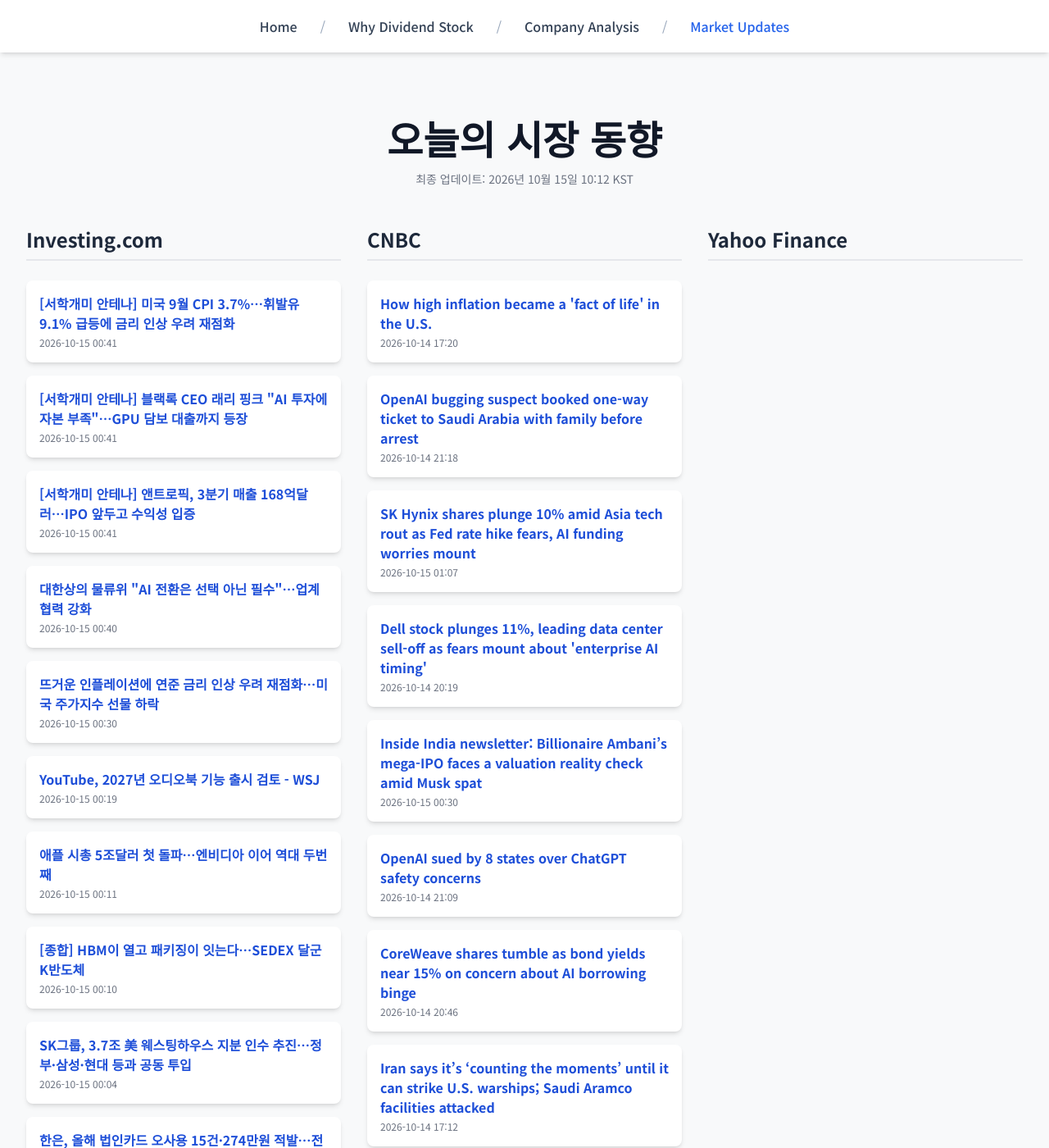
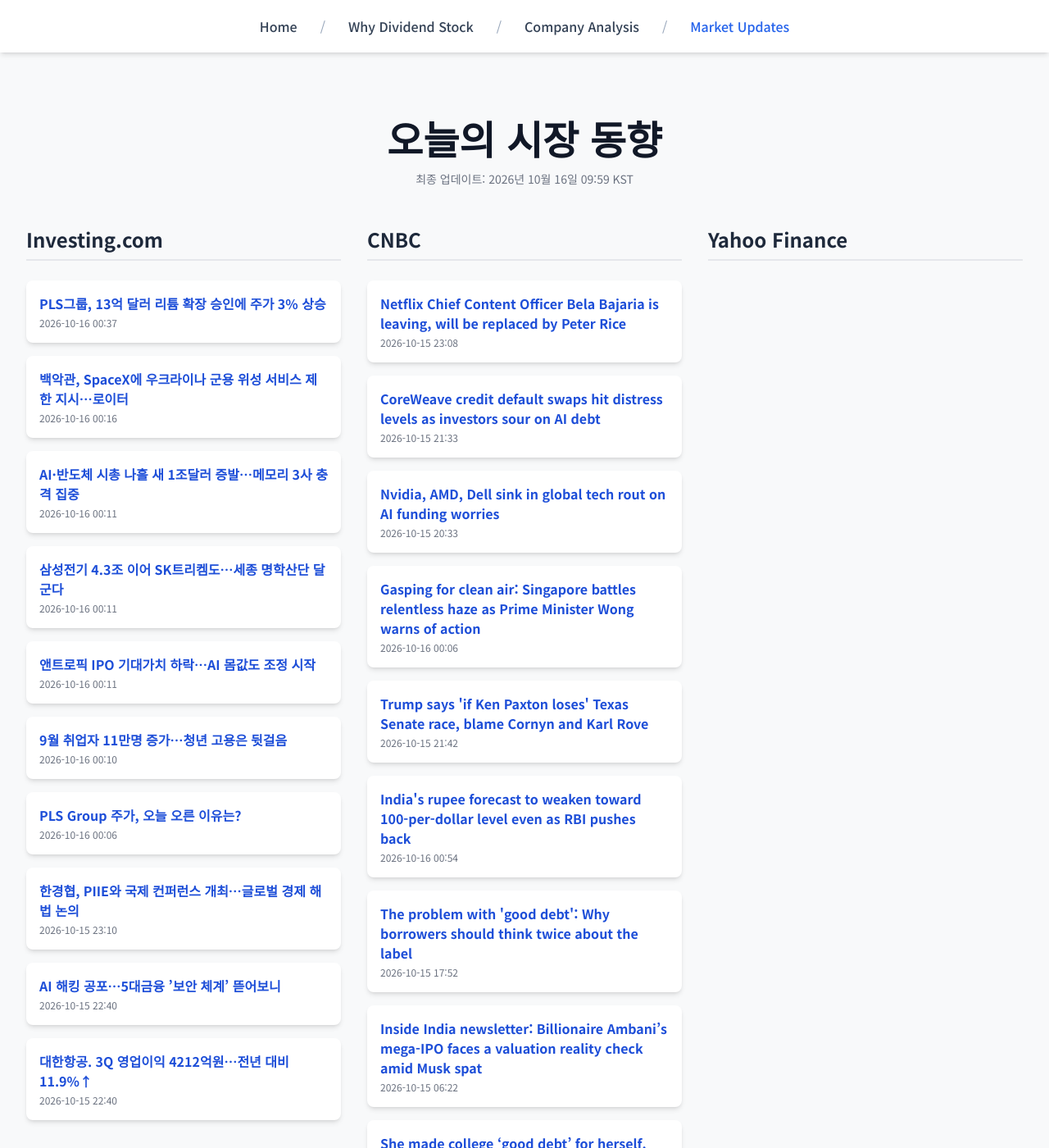
Before and after one commit to Kay-Hwang/my-company-analysis, a Jekyll site: the page built from market-updates.html, in a window 1280 px wide and 1400 px high. Shown: the whole window at 82% size. Built offline with Jekyll 4.4.1, drawn with Linux system fonts in a browser that asks for light colours; nearby versions of some CDN libraries; a script that is not in the unit is left out; some of the changed text lies outside the part shown.

Commit message:
Update daily data

```diff
--- a/_data/latest_data.json
+++ b/_data/latest_data.json
@@ -1,128 +1,128 @@
 {
-  "lastUpdated": "2026년 10월 15일 10:12 KST",
+  "lastUpdated": "2026년 10월 16일 09:59 KST",
   "news": {
     "investing": [
       {
-        "title": "[서학개미 안테나] 미국 9월 CPI 3.7%…휘발유 9.1% 급등에 금리 인상 우려 재점화",
-        "link": "https://kr.investing.com/news/stock-market-news/article-2127471",
-        "pubDate": "2026-10-15 00:41:22",
-        "summary": "[서학개미 안테나] 미국 9월 CPI 3.7%…휘발유 9.1% 급등에 금리 인상 우려 재점화"
+        "title": "PLS그룹, 13억 달러 리튬 확장 승인에 주가 3% 상승",
+        "link": "https://kr.investing.com/news/stock-market-news/article-2129148",
+        "pubDate": "2026-10-16 00:37:50",
+        "summary": "PLS그룹, 13억 달러 리튬 확장 승인에 주가 3% 상승"
       },
       {
-        "title": "[서학개미 안테나] 블랙록 CEO 래리 핑크 \"AI 투자에 자본 부족\"…GPU 담보 대출까지 등장",
-        "link": "https://kr.investing.com/news/stock-market-news/article-2127473",
-        "pubDate": "2026-10-15 00:41:20",
-        "summary": "[서학개미 안테나] 블랙록 CEO 래리 핑크 \"AI 투자에 자본 부족\"…GPU 담보 대출까지 등장"
+        "title": "백악관, SpaceX에 우크라이나 군용 위성 서비스 제한 지시…로이터",
+        "link": "https://kr.investing.com/news/stock-market-news/article-93CH-2129135",
+        "pubDate": "2026-10-16 00:16:29",
+        "summary": "백악관, SpaceX에 우크라이나 군용 위성 서비스 제한 지시…로이터"
       },
       {
-        "title": "[서학개미 안테나] 앤트로픽, 3분기 매출 168억달러…IPO 앞두고 수익성 입증",
-        "link": "https://kr.investing.com/news/stock-market-news/article-2127472",
-        "pubDate": "2026-10-15 00:41:01",
-        "summary": "[서학개미 안테나] 앤트로픽, 3분기 매출 168억달러…IPO 앞두고 수익성 입증"
+        "title": "AI·반도체 시총 나흘 새 1조달러 증발…메모리 3사 충격 집중",
+        "link": "https://kr.investing.com/news/stock-market-news/article-2129129",
+        "pubDate": "2026-10-16 00:11:36",
+        "summary": "AI·반도체 시총 나흘 새 1조달러 증발…메모리 3사 충격 집중"
       },
       {
-        "title": "대한상의 물류위 \"AI 전환은 선택 아닌 필수\"…업계 협력 강화",
-        "link": "https://kr.investing.com/news/stock-market-news/article-2127474",
-        "pubDate": "2026-10-15 00:40:50",
-        "summary": "대한상의 물류위 \"AI 전환은 선택 아닌 필수\"…업계 협력 강화"
+        "title": "삼성전기 4.3조 이어 SK트리켐도…세종 명학산단 달군다",
+        "link": "https://kr.investing.com/news/stock-market-news/article-2129130",
+        "pubDate": "2026-10-16 00:11:12",
+        "summary": "삼성전기 4.3조 이어 SK트리켐도…세종 명학산단 달군다"
       },
       {
-        "title": "뜨거운 인플레이션에 연준 금리 인상 우려 재점화…미국 주가지수 선물 하락",
-        "link": "https://kr.investing.com/news/stock-market-news/article-2127465",
-        "pubDate": "2026-10-15 00:30:04",
-        "summary": "뜨거운 인플레이션에 연준 금리 인상 우려 재점화…미국 주가지수 선물 하락"
+        "title": "앤트로픽 IPO 기대가치 하락…AI 몸값도 조정 시작",
+        "link": "https://kr.investing.com/news/stock-market-news/article-2129131",
+        "pubDate": "2026-10-16 00:11:11",
+        "summary": "앤트로픽 IPO 기대가치 하락…AI 몸값도 조정 시작"
       },
       {
-        "title": "YouTube, 2027년 오디오북 기능 출시 검토 - WSJ",
-        "link": "https://kr.investing.com/news/stock-market-news/article-93CH-2127449",
-        "pubDate": "2026-10-15 00:19:20",
-        "summary": "YouTube, 2027년 오디오북 기능 출시 검토 - WSJ"
+        "title": "9월 취업자 11만명 증가…청년 고용은 뒷걸음",
+        "link": "https://kr.investing.com/news/stock-market-news/article-2129128",
+        "pubDate": "2026-10-16 00:10:51",
+        "summary": "9월 취업자 11만명 증가…청년 고용은 뒷걸음"
       },
       {
-        "title": "애플 시총 5조달러 첫 돌파…엔비디아 이어 역대 두번째",
-        "link": "https://kr.investing.com/news/stock-market-news/article-2127446",
-        "pubDate": "2026-10-15 00:11:05",
-        "summary": "애플 시총 5조달러 첫 돌파…엔비디아 이어 역대 두번째"
+        "title": "PLS Group 주가, 오늘 오른 이유는?",
+        "link": "https://kr.investing.com/news/stock-market-news/article-93CH-2129117",
+        "pubDate": "2026-10-16 00:06:11",
+        "summary": "PLS Group 주가, 오늘 오른 이유는?"
       },
       {
-        "title": "[종합] HBM이 열고 패키징이 잇는다…SEDEX 달군 K반도체",
-        "link": "https://kr.investing.com/news/stock-market-news/article-2127447",
-        "pubDate": "2026-10-15 00:10:35",
-        "summary": "[종합] HBM이 열고 패키징이 잇는다…SEDEX 달군 K반도체"
+        "title": "한경협, PIIE와 국제 컨퍼런스 개최…글로벌 경제 해법 논의",
+        "link": "https://kr.investing.com/news/stock-market-news/article-2129098",
+        "pubDate": "2026-10-15 23:10:50",
+        "summary": "한경협, PIIE와 국제 컨퍼런스 개최…글로벌 경제 해법 논의"
       },
       {
-        "title": "SK그룹, 3.7조 美 웨스팅하우스 지분 인수 추진…정부·삼성·현대 등과 공동 투입",
-        "link": "https://kr.investing.com/news/stock-market-news/article-2127433",
-        "pubDate": "2026-10-15 00:04:10",
-        "summary": "SK그룹, 3.7조 美 웨스팅하우스 지분 인수 추진…정부·삼성·현대 등과 공동 투입"
+        "title": "AI 해킹 공포…5대금융 ’보안 체계’ 뜯어보니",
+        "link": "https://kr.investing.com/news/stock-market-news/article-2129088",
+        "pubDate": "2026-10-15 22:40:42",
+        "summary": "AI 해킹 공포…5대금융 ’보안 체계’ 뜯어보니"
       },
       {
-        "title": "한은, 올해 법인카드 오사용 15건·274만원 적발…전액 환입",
-        "link": "https://kr.investing.com/news/stock-market-news/article-2127432",
-        "pubDate": "2026-10-15 00:04:09",
-        "summary": "한은, 올해 법인카드 오사용 15건·274만원 적발…전액 환입"
+        "title": "대한항공. 3Q 영업이익 4212억원…전년 대비 11.9%↑",
+        "link": "https://kr.investing.com/news/stock-market-news/article-2129085",
+        "pubDate": "2026-10-15 22:40:41",
+        "summary": "대한항공. 3Q 영업이익 4212억원…전년 대비 11.9%↑"
       }
     ],
     "cnbc": [
       {
-        "title": "How high inflation became a 'fact of life' in the U.S.",
-        "link": "https://www.cnbc.com/2026/10/14/high-inflation-fed-expectations.html",
-        "pubDate": "Wed, 14 Oct 2026 17:20:23 GMT",
-        "summary": "U.S. inflation has stayed elevated for years, raising concern at the Federal Reserve that consumers may come to expect stubbornly high prices."
+        "title": "Netflix Chief Content Officer Bela Bajaria is leaving, will be replaced by Peter Rice",
+        "link": "https://www.cnbc.com/2026/10/15/netflix-bela-bajaria-peter-rice.html",
+        "pubDate": "Thu, 15 Oct 2026 23:08:05 GMT",
+        "summary": "Netflix announced Bela Bajaria will be replaced by former Disney exec Peter Rice as the company's chief content officer."
       },
       {
-        "title": "OpenAI bugging suspect booked one-way ticket to Saudi Arabia with family before arrest",
-        "link": "https://www.cnbc.com/2026/10/14/openai-alfozan-recording-raed-ventures.html",
-        "pubDate": "Wed, 14 Oct 2026 21:18:13 GMT",
-        "summary": "\"Like countless Americans, Mr. Alfozan came to this country years ago as a young person with a dream,\" his criminal defense lawyer said Wednesday."
+        "title": "CoreWeave credit default swaps hit distress levels as investors sour on AI debt",
+        "link": "https://www.cnbc.com/2026/10/15/coreweave-credit-default-swaps-hit-distress-levels-as-investors-sour-on-ai-debt.html",
+        "pubDate": "Thu, 15 Oct 2026 21:33:24 GMT",
+        "summary": "Signs of distressed deepened in CoreWeave on Thursday."
       },
       {
-        "title": "SK Hynix shares plunge 10% amid Asia tech rout as Fed rate hike fears, AI funding worries mount",
+        "title": "Nvidia, AMD, Dell sink in global tech rout on AI funding worries",
         "link": "https://www.cnbc.com/2026/10/15/sk-hynix-samsung-softbank-stocks-asia-tech-rout-ai-funding-worries.html",
-        "pubDate": "Thu, 15 Oct 2026 01:07:01 GMT",
+        "pubDate": "Thu, 15 Oct 2026 20:33:24 GMT",
         "summary": "A sell-off in global technology hardware stocks deepened Thursday."
       },
       {
-        "title": "Dell stock plunges 11%, leading data center sell-off as fears mount about 'enterprise AI timing'",
-        "link": "https://www.cnbc.com/2026/10/14/dell-stock-barclays-enterprise-ai.html",
-        "pubDate": "Wed, 14 Oct 2026 20:19:25 GMT",
-        "summary": "Barclays downgraded Dell, HPE, and NetApp on concerns that enterprise AI adoption is lagging."
+        "title": "Gasping for clean air: Singapore battles relentless haze as Prime Minister Wong warns of action",
+        "link": "https://www.cnbc.com/2026/10/16/singapore-haze-wong-warning-indonesia.html",
+        "pubDate": "Fri, 16 Oct 2026 00:06:48 GMT",
+        "summary": "Singapore continues to grapple with severe haze that is disrupting daily life and businesses, as authorities roll out protective measures — and issue warnings."
+      },
+      {
+        "title": "Trump says 'if Ken Paxton loses' Texas Senate race, blame Cornyn and Karl Rove",
+        "link": "https://www.cnbc.com/2026/10/15/trump-paxton-texas-talarico.html",
+        "pubDate": "Thu, 15 Oct 2026 21:42:14 GMT",
+        "summary": "Polls show GOP Attorney General Ken Paxton trailing Democratic Rep. James Talarico in the Texas Senate race."
+      },
+      {
+        "title": "India's rupee forecast to weaken toward 100-per-dollar level even as RBI pushes back",
+        "link": "https://www.cnbc.com/2026/10/16/india-rupee-rbi-dollar-iran-war.html",
+        "pubDate": "Fri, 16 Oct 2026 00:54:25 GMT",
+        "summary": "The RBI's latest moves have helped the rupee recover from 96.79 rupees per dollar to the 95-level over recent days."
+      },
+      {
+        "title": "The problem with 'good debt': Why borrowers should think twice about the label",
+        "link": "https://www.cnbc.com/2026/10/15/good-debt-vs-bad-debt-why-experts-say-rethink-labels.html",
+        "pubDate": "Thu, 15 Oct 2026 17:52:39 GMT",
+        "summary": "Mortgages and student loans are often called \"good debt.\" Experts say that label can hide the real question: Can you actually afford the risk?"
       },
       {
         "title": "Inside India newsletter: Billionaire Ambani’s mega-IPO faces a valuation reality check amid Musk spat",
         "link": "https://www.cnbc.com/2026/10/15/india-starlink-musk-jio-ambani-ipo.html",
-        "pubDate": "Thu, 15 Oct 2026 00:30:13 GMT",
+        "pubDate": "Thu, 15 Oct 2026 06:22:45 GMT",
         "summary": "Jio Platforms, the company at the center of Musk’s remarks, is launching an IPO later this month."
       },
       {
-        "title": "OpenAI sued by 8 states over ChatGPT safety concerns",
-        "link": "https://www.cnbc.com/2026/10/14/openai-sued-by-8-states-over-chatgpt-safety-concerns-.html",
-        "pubDate": "Wed, 14 Oct 2026 21:09:20 GMT",
-        "summary": "OpenAI is facing mounting scrutiny over its safety and security practices, including around how the company is working to protect children."
+        "title": "She made college ‘good debt’ for herself. Can she do the same for her daughter?",
+        "link": "https://www.cnbc.com/2026/10/15/college-good-debt-cfp-daughter.html",
+        "pubDate": "Thu, 15 Oct 2026 17:53:35 GMT",
+        "summary": "A generation ago, it was more common to put yourself through school. For reasons including rising education costs, It's a feat that's now far less manageable."
       },
       {
-        "title": "CoreWeave shares tumble as bond yields near 15% on concern about AI borrowing binge",
-        "link": "https://www.cnbc.com/2026/10/14/coreweave-stock-bond-yields-ai-debt.html",
-        "pubDate": "Wed, 14 Oct 2026 20:46:32 GMT",
-        "summary": "Shares of CoreWeave sank 15%, while yields in its bonds blew out further."
-      },
-      {
-        "title": "Iran says it’s ‘counting the moments’ until it can strike U.S. warships; Saudi Aramco facilities attacked",
-        "link": "https://www.cnbc.com/2026/10/14/us-iran-war-trump-hormuz-saudi.html",
-        "pubDate": "Wed, 14 Oct 2026 17:12:20 GMT",
-        "summary": "Meanwhile, Saudi Arabia's Aramco reportedly came under fresh attack overnight."
-      },
-      {
-        "title": "Trump's diesel dilemma — by the numbers",
-        "link": "https://www.cnbc.com/2026/10/14/trumps-diesel-dilemma-by-the-numbers.html",
-        "pubDate": "Wed, 14 Oct 2026 16:45:26 GMT",
-        "summary": "Conflicts in Ukraine and Iran have created major ripple effects across global energy markets causing major price swings."
-      },
-      {
-        "title": "Here's the inflation breakdown for September 2026 — in one chart",
-        "link": "https://www.cnbc.com/2026/10/14/cpi-inflation-breakdown-september-2026.html",
-        "pubDate": "Wed, 14 Oct 2026 14:56:25 GMT",
-        "summary": "The consumer price index rose by 3.7% in September, on the back of higher gasoline and energy prices largely due to the Iran war."
+        "title": "Who gets to have 'good debt'? A sociologist, theologian, philosopher and other experts weigh in",
+        "link": "https://www.cnbc.com/2026/10/15/good-debt-access.html",
+        "pubDate": "Thu, 15 Oct 2026 17:54:30 GMT",
+        "summary": "Humans have debated the merits and morality of debt throughout history."
       }
     ],
     "yahoo": []
```
